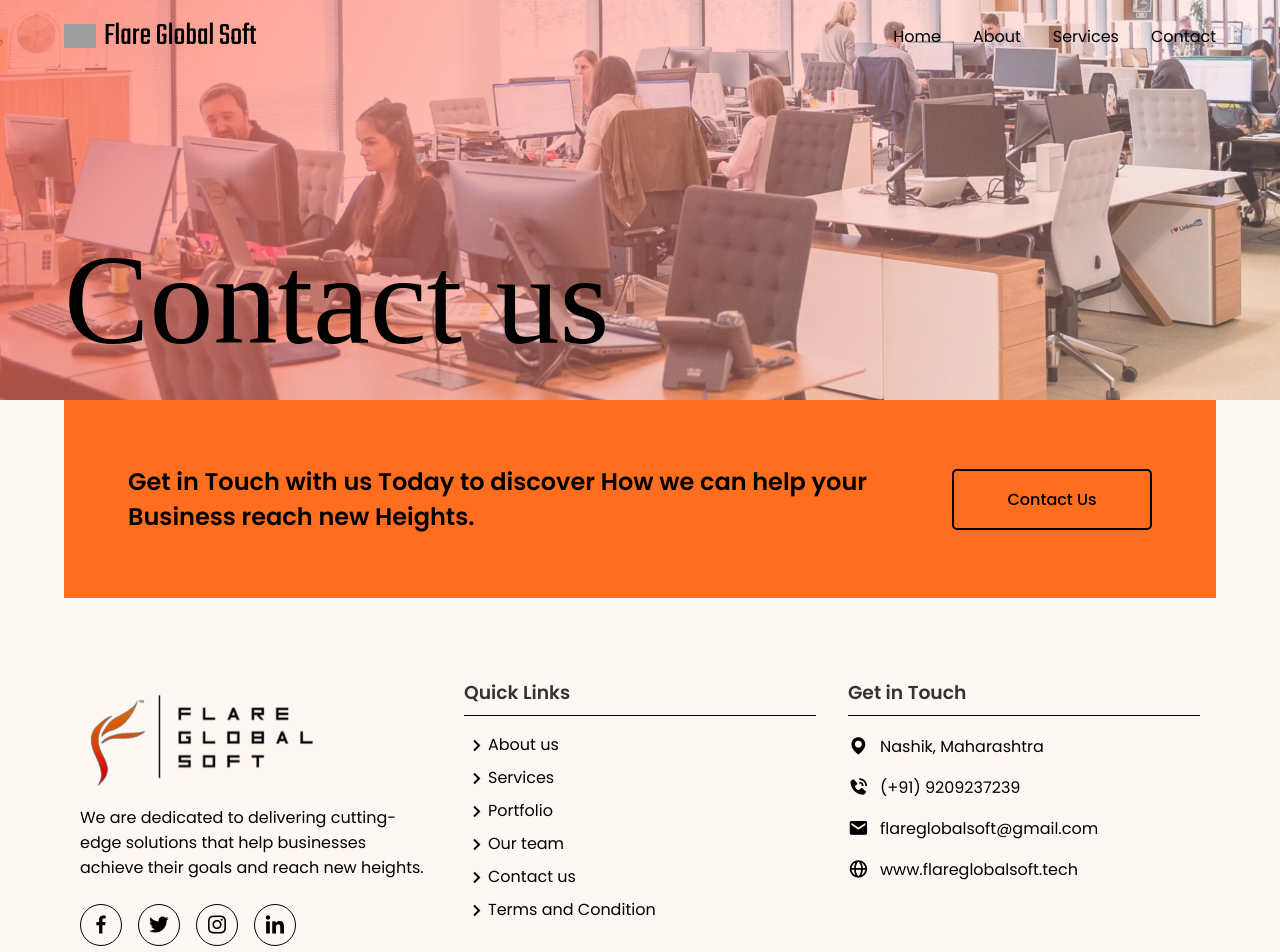
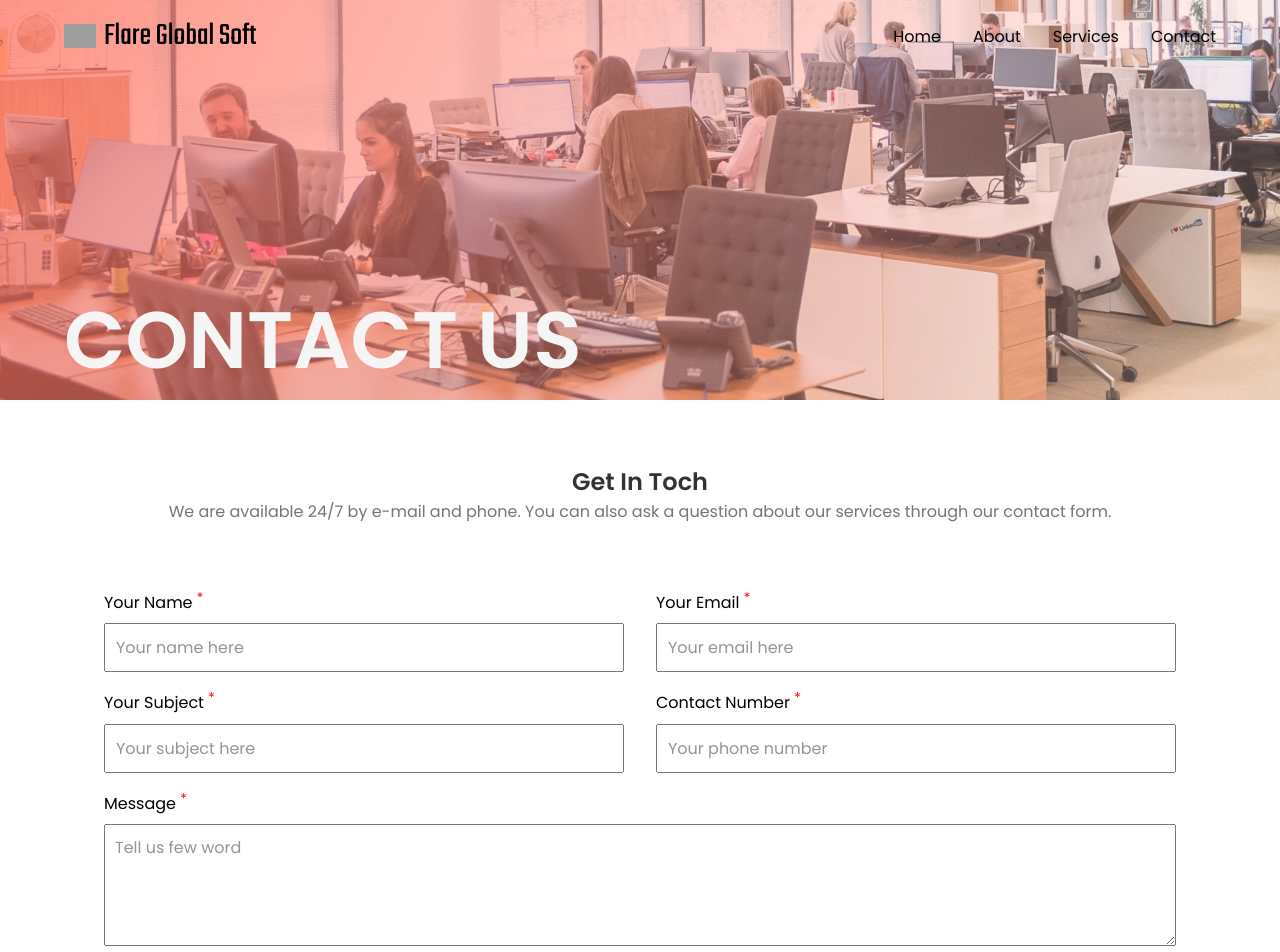
Before and after one commit to prajwalmandlik/Flare-global-soft, a React (Create React App) app: page /Contact in a window 1280 px wide. Shown: the top 952 px of the page. Built offline with nearby package versions, Linux system fonts and the light colour scheme; grey boxes are pictures that could not be loaded.

Commit message:
add contact form

```diff
--- a/package.json
+++ b/package.json
@@ -3,6 +3,7 @@
   "version": "0.1.0",
   "private": true,
   "dependencies": {
+    "@emailjs/browser": "^3.10.0",
     "@emotion/react": "^11.10.5",
     "@emotion/styled": "^11.10.5",
     "@mui/material": "^5.11.7",
@@ -13,6 +14,7 @@
     "react": "^18.2.0",
     "react-alice-carousel": "^2.7.0",
     "react-dom": "^18.2.0",
+    "react-hot-toast": "^2.4.0",
     "react-router-dom": "^6.8.1",
     "react-scripts": "^5.0.1",
     "scss": "^0.2.4",
--- a/src/components/about/About.jsx
+++ b/src/components/about/About.jsx
@@ -7,7 +7,7 @@ import Vision from '../vision/Vision'
 const About = () => {
   return (
     <div>
-        <HeroSection name={"About Us"} />
+        <HeroSection name={"ABOUT US"} />
       <Vision />
       <Team />
       <Testimonials />
--- a/src/components/contact/Contact.jsx
+++ b/src/components/contact/Contact.jsx
@@ -1,12 +1,54 @@
-import React from 'react'
-import HeroSection from '../heroForOthersection/HeroSection'
+import React from "react";
+import HeroSection from "../heroForOthersection/HeroSection";
+import "./contact.css";
+
 
 const Contact = () => {
   return (
-    <div>
-      <HeroSection name={"Contact us"} />
-    </div>
-  )
-}
+    <section className="container">
+      <HeroSection name={"CONTACT US"} />
 
-export default Contact
+
+      <div className="section contact-form">
+        <div className="section-text">
+          <h2 className="section_title">Get In Toch</h2>
+          <span className="section_subtitle">
+            We are available 24/7 by e-mail and phone. You can also ask a
+            question about our services through our contact form.
+          </span>
+        </div>
+
+        <div>
+          <form className="contact-form-cantainer">
+            <div className="form-fild">
+              <label htmlFor="name">Your Name <sup>*</sup></label>
+              <input type="text" name="name" id="name" placeholder="Your name here" required />
+            </div>
+            <div className="form-fild">
+              <label htmlFor="email">Your Email <sup>*</sup></label>
+              <input type="email" name="email" id="email" placeholder="Your email here" required/>
+            </div>
+            <div className="form-fild">
+              <label htmlFor="subject">Your Subject <sup>*</sup></label>
+              <input type="text" name="subject" id="subject" placeholder="Your subject here" required/>
+            </div>
+            <div className="form-fild">
+              <label htmlFor="mobile">Contact Number <sup>*</sup></label>
+              <input type="text" name="mobile" id="mobile" placeholder="Your phone number" required/>
+            </div>
+            <div className="form-fild form-textarea">
+              <label htmlFor="message">Message <sup>*</sup></label>
+              <textarea name="" id="message" cols="30" rows="4" required placeholder="Tell us few word"></textarea>
+            </div>
+
+            <div className="form-fild">
+              <button type="submit" className="button">Send Message</button>
+            </div>
+          </form>
+        </div>
+      </div>
+    </section>
+  );
+};
+
+export default Contact;
--- a/src/components/contact/contact.css
+++ b/src/components/contact/contact.css
@@ -0,0 +1,48 @@
+.contact-form{
+    width: 1200px;
+    margin: auto;
+    margin-bottom: 5rem;
+}
+
+.contact-form-cantainer{
+    width: 100%;
+    display: grid;
+    grid-template-columns: repeat(2,1fr);
+    gap: 1rem 2rem;
+}
+
+.form-fild{
+    display: flex;
+    flex-flow: column nowrap;
+    gap: .5rem;
+}
+
+.form-textarea{
+    grid-column: 1 / 3;
+}
+
+.form-fild label {
+    color: black;
+}
+
+.form-fild sup {
+    color: red;
+}
+
+.form-fild input, textarea{
+    padding: 10px;
+}
+
+::placeholder{
+    color: rgb(149, 149, 149);
+}
+
+.form-fild button {
+    margin-right: auto;
+    background-color: #ff6d1f;
+}
+
+.form-fild button:hover {
+    background-color: #ff5900;
+    color: black;
+}
--- a/src/components/heroForOthersection/heroSection.css
+++ b/src/components/heroForOthersection/heroSection.css
@@ -18,10 +18,9 @@
 }
 
 .hero-text{
-    font-size: 8rem;
-    color: black;
-    font-family: 'Noto Serif Khojki', serif;
-
+    font-size: 5rem;
+    color: whitesmoke;
+    font-weight: 700;
 }
 
 /* ================ BREAKPOINS ===============*/
--- a/src/components/home/Home.jsx
+++ b/src/components/home/Home.jsx
@@ -7,6 +7,7 @@ import Team from "../team/Team";
 import Vision from "../vision/Vision";
 
 const Home = () => {
+
   return (
     <div className="home">
       <Hero />
--- a/src/components/services/Services.jsx
+++ b/src/components/services/Services.jsx
@@ -5,7 +5,7 @@ import ServicesFT from "../home/serviesFT";
 const Services = () => {
   return (
     <div>
-        <HeroSection name={"Services"} />
+        <HeroSection name={"SERVICES"} />
       <ServicesFT />
     </div>
   )
```
Also changed, not shown: 1 other file (tests, documents, lock files or other folders).
